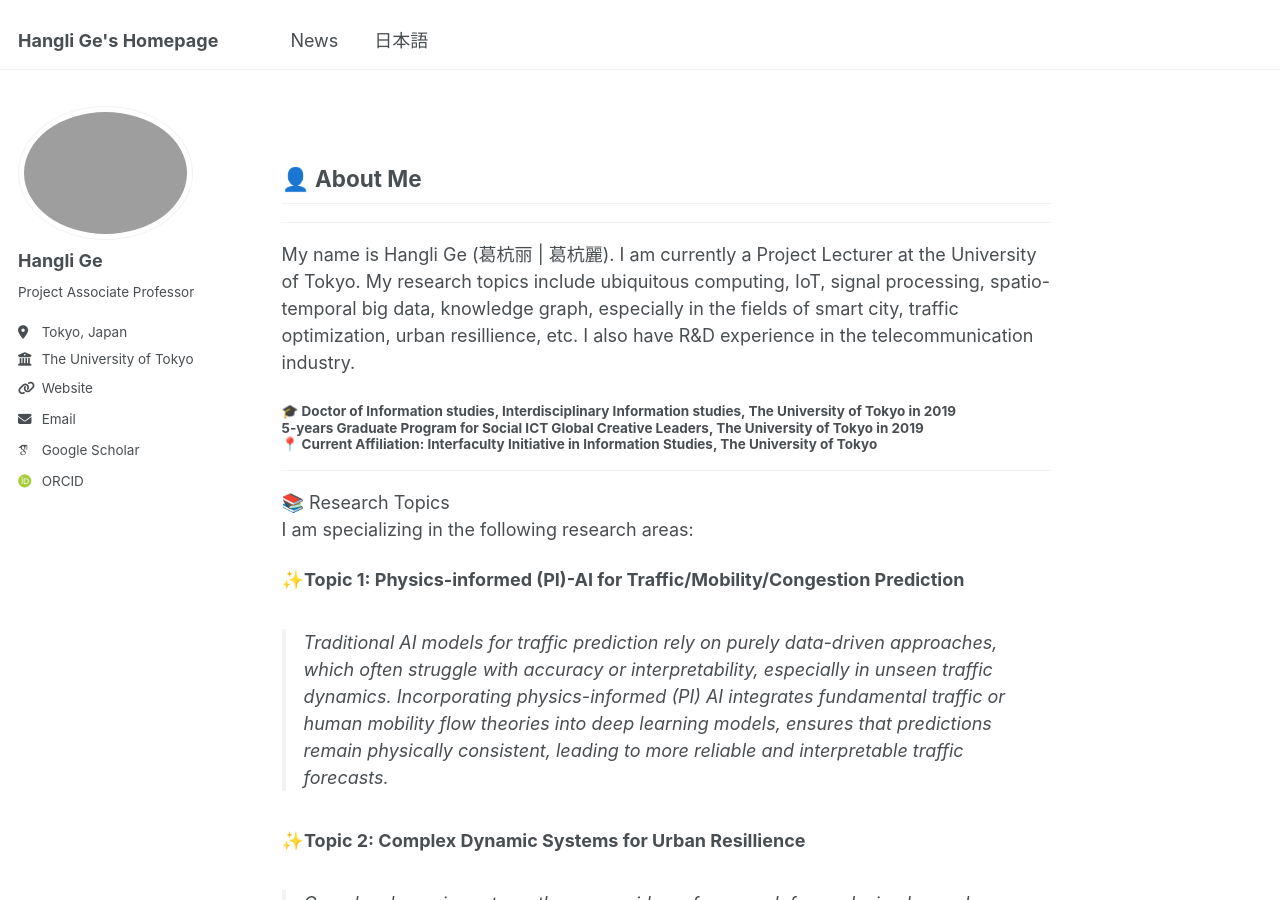
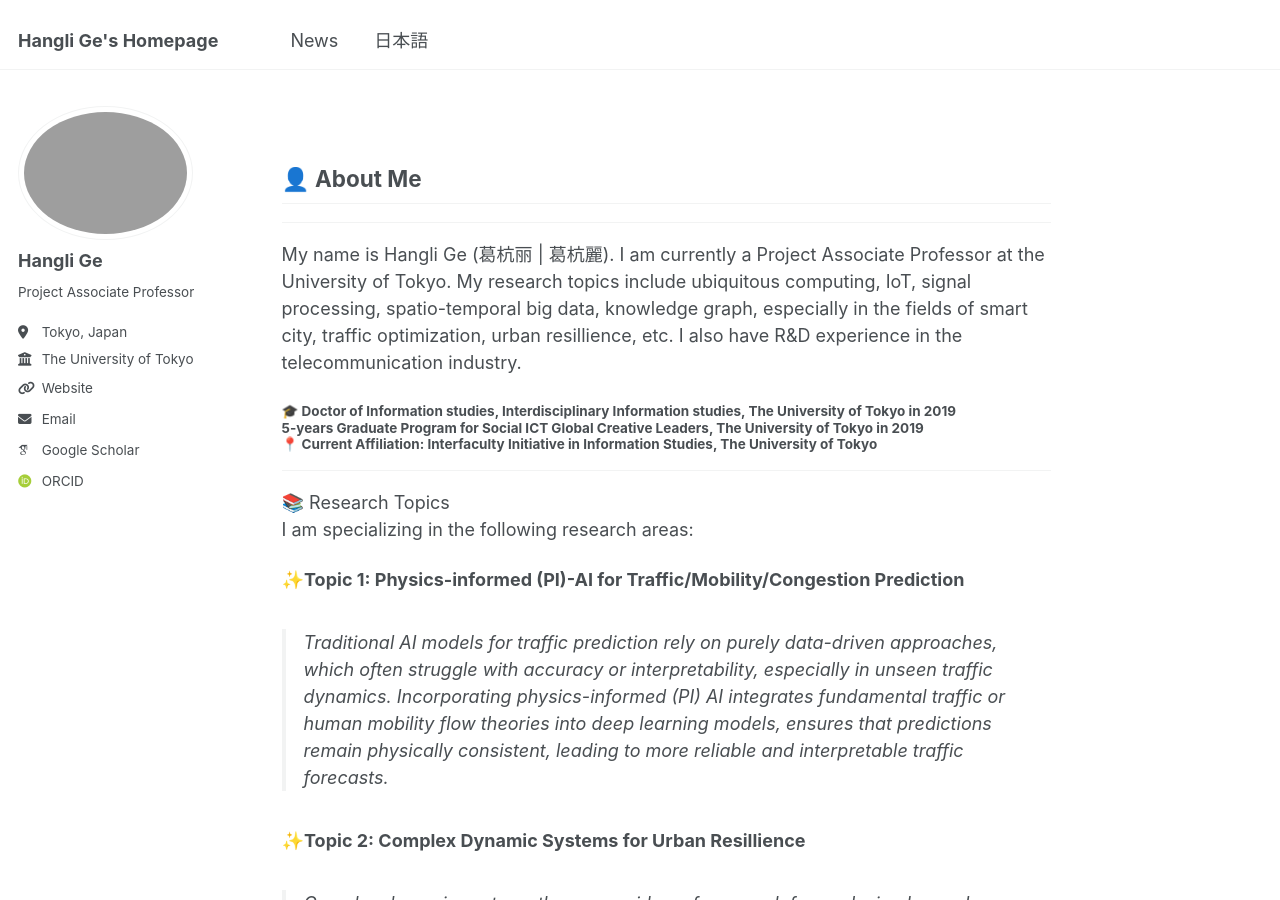
Before and after one commit to christie888/christie888.github.io, a Jekyll site: the page built from _pages/about.md, in a window 1280 px wide and 900 px high. Built offline with Jekyll 4.4.1, drawn with Linux system fonts in a browser that asks for light colours; some web fonts are replaced.

Commit message:
Update about.md

```diff
--- a/_pages/about.md
+++ b/_pages/about.md
@@ -9,7 +9,7 @@
 
 ## 👤 About Me
 ---
-My name is  Hangli Ge (葛杭丽 | 葛杭麗). I am currently a Project Lecturer at the University of Tokyo. My research topics include ubiquitous computing, IoT, signal processing, spatio-temporal big data, knowledge graph, especially in the fields of smart city, traffic optimization, urban resillience, etc. I also have R&D experience in the telecommunication industry.
+My name is  Hangli Ge (葛杭丽 | 葛杭麗). I am currently a Project Associate Professor at the University of Tokyo. My research topics include ubiquitous computing, IoT, signal processing, spatio-temporal big data, knowledge graph, especially in the fields of smart city, traffic optimization, urban resillience, etc. I also have R&D experience in the telecommunication industry.
 #### 🎓 Doctor of Information studies, Interdisciplinary Information studies, The University of Tokyo in 2019 <br>  5-years Graduate Program for Social ICT Global Creative Leaders, The University of Tokyo in 2019  <br>📍 Current Affiliation: Interfaculty Initiative in Information Studies, The University of Tokyo
 
 ---
```
